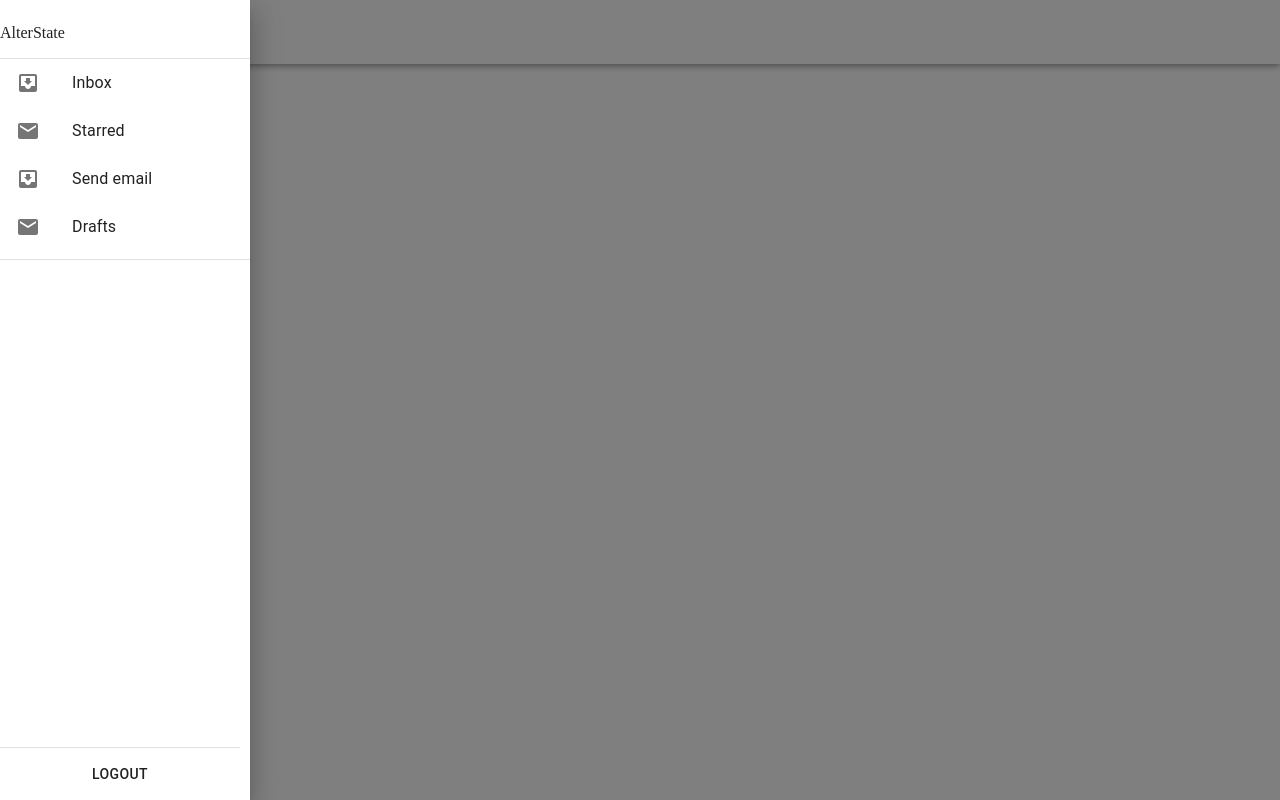
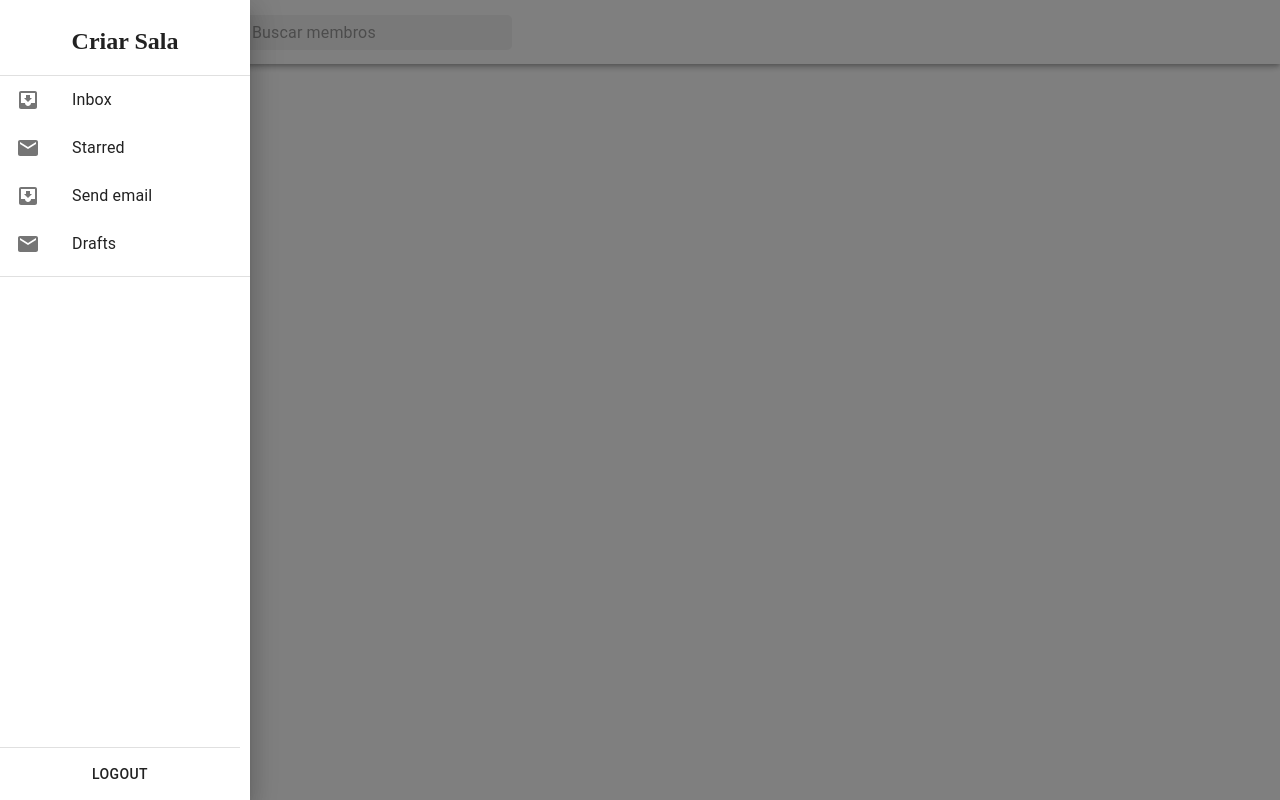
Before and after one commit to lucascs20182/alterstatus, a React (Vite) app: page /home in a window 1280 px wide. Both pictures are taken after a click on the button "open drawer". Built offline with nearby package versions, Linux system fonts and the light colour scheme.

Commit message:
Atualizado

```diff
--- a/index.html
+++ b/index.html
@@ -4,6 +4,9 @@
     <meta charset="UTF-8" />
     <link rel="icon" type="image/svg+xml" href="/src/favicon.svg" />
     <meta name="viewport" content="width=device-width, initial-scale=1.0" />
+    <link rel="preconnect" href="https://fonts.googleapis.com/%22%3" >
+    <link rel="preconnect" href="https://fonts.gstatic.com/" crossorigin>
+    <link href="https://fonts.googleapis.com/css2?family=Poppins:wght@400;700&display=swap" rel="stylesheet">
     <title>Vite App</title>
   </head>
   <body>
--- a/src/pages/home/Home.jsx
+++ b/src/pages/home/Home.jsx
@@ -2,7 +2,7 @@ import React from 'react';
 import alterstateLogo from '../../assets/alterstate_logo.png'
 
 import clsx from 'clsx';
-import { makeStyles } from '@material-ui/core/styles';
+import { alpha, makeStyles, useTheme } from '@material-ui/core/styles';
 import AppBar from '@material-ui/core/AppBar';
 import Toolbar from '@material-ui/core/Toolbar';
 import Typography from '@material-ui/core/Typography';
@@ -17,10 +17,12 @@ import ListItemIcon from '@material-ui/core/ListItemIcon';
 import ListItemText from '@material-ui/core/ListItemText';
 import InboxIcon from '@material-ui/icons/MoveToInbox';
 import MailIcon from '@material-ui/icons/Mail';
+import SearchIcon from '@material-ui/icons/Search';
+import { InputBase } from '@material-ui/core';
 
 const drawerWidth = 240;
 
-const useStyles = makeStyles({
+const useStyles = makeStyles((theme) => ({
   list: {
     width: 250,
   },
@@ -40,14 +42,55 @@ const useStyles = makeStyles({
   img: {
     width: "120px",
     height: "30px",
-    marginTop: "6px",
     alignItems: "center",
     justifyContent: "center",
-  }
-});
+    display: "flex"
+  },
+
+  search: {
+    position: 'relative',
+    borderRadius: 5,
+    backgroundColor: alpha('#D6D6D6', 0.3),
+    '&:hover': {
+      backgroundColor: alpha('#D6D6D6', 0.5),
+    },
+    marginRight: theme.spacing(2),
+    marginLeft: 0,
+    width: '100%',
+    [theme.breakpoints.up('sm')]: {
+      marginLeft: theme.spacing(3),
+      width: 'auto',
+    },
+  },
+
+  searchIcon: {
+    color: 'secondary',
+    padding: theme.spacing(0, 2),
+    height: '100%',
+    position: 'absolute',
+    pointerEvents: 'none',
+    display: 'flex',
+    alignItems: 'center',
+    justifyContent: 'center',
+  },
+
+  inputRoot: {
+    color: 'inherit',
+  },
+  inputInput: {
+    padding: theme.spacing(1, 10),
+    paddingLeft: `calc(1em + ${theme.spacing(4)}px)`,
+    transition: theme.transitions.create('width'),
+    width: '100%',
+    [theme.breakpoints.up('md')]: {
+      width: '20ch',
+    },
+  },
+}));
 
 export default function TemporaryDrawer() {
   const classes = useStyles();
+  const theme = useTheme();
   const [state, setState] = React.useState({
     top: false,
     left: false,
@@ -94,14 +137,31 @@ export default function TemporaryDrawer() {
                 <MenuIcon />
               </IconButton>
               <Typography variant="h6" noWrap>
-                <img src={alterstateLogo} className={classes.img}/>
+                <img src={alterstateLogo} className={classes.img} />
               </Typography>
+              <div className={classes.search}>
+                <div className={classes.searchIcon}>
+                  <SearchIcon />
+                </div>
+                <InputBase
+                  placeholder="Buscar membros"
+                  classes={{
+                    root: classes.inputRoot,
+                    input: classes.inputInput,
+                  }}
+                  inputProps={{ 'aria-label': 'search' }}
+                />
+              </div>
             </Toolbar>
           </AppBar>
           <Button onClick={toggleDrawer(anchor, true)}>{anchor}</Button>
           <Drawer anchor={anchor} open={state[anchor]} onClose={toggleDrawer(anchor, false)}>
             <List className={classes.list}>
-              <p>AlterState</p>
+              <h2 style={{
+                display: "flex",
+                justifyContent: "center",
+
+              }}>Criar Sala </h2>
               <Divider />
               {['Inbox', 'Starred', 'Send email', 'Drafts'].map((text, index) => (
                 <ListItem button key={text}>
@@ -115,7 +175,8 @@ export default function TemporaryDrawer() {
               <ListItem
                 style={{
                   display: "flex",
-                  justifyContent: "center"
+                  justifyContent: "center",
+                  fontFamily: "Poppins",
                 }}
               >
                 <Button>Logout</Button>
--- a/src/pages/login/Login.jsx
+++ b/src/pages/login/Login.jsx
@@ -16,10 +16,10 @@ function Login() {
   return (
     <div className="container">
       <header>
-        <img src={alterdataLogo} className="image"/>
+        <img src={alterdataLogo} className="image-Login"/>
       </header>
       <div className="box">
-        <img src={alterstateLogo} className="logo" />
+        <img src={alterstateLogo} className="logo-Login" />
         <form className="form" onClick={handleSubmit}>
           <Paper className="input" ><TextField
             className="field"
--- a/src/styles/login.css
+++ b/src/styles/login.css
@@ -12,7 +12,7 @@ header {
   grid-area: header;
 }
 
-.image {
+.image-Login {
   width: 167px;
   height: 59px;
 }
@@ -32,7 +32,7 @@ header {
 
 }
 
-.logo{
+.logo-Login{
   height: 40px;
   align-items: center;
   justify-content: center;
```
